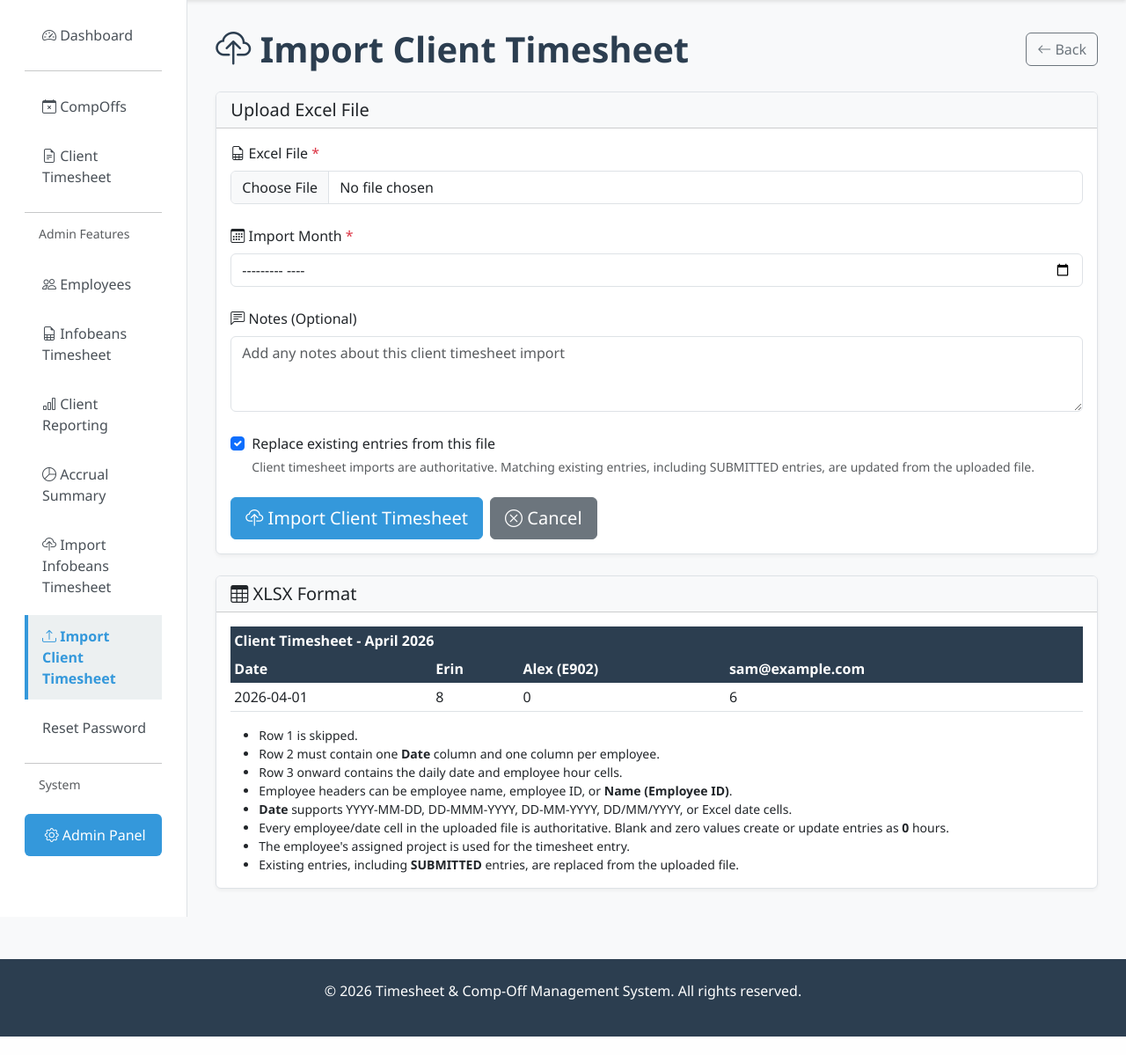
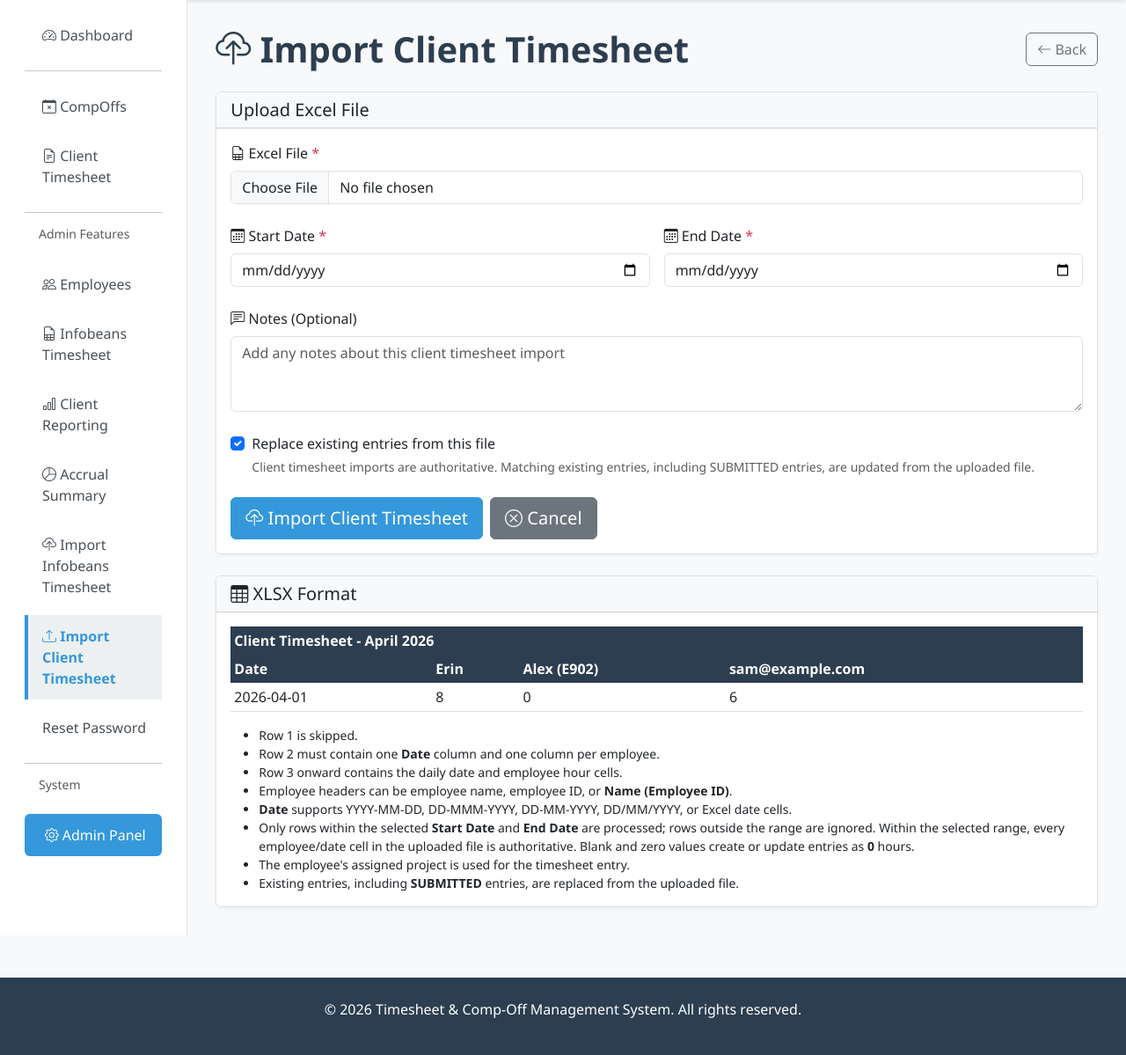
Before and after one commit to umeshrathi-developer/SMBC-Timemaster, a Django app: page /timesheet/import-client-timesheet/ in a window 1280 px wide. Shown: the part 66-1265 px from the top of the page at 88% size. Before the commit the page ends 1244 px from the top, so only its background shows below. Run offline with Django 4.2, Linux system fonts and the light colour scheme; the visitor is signed in with stand-in values (Sample User, id 1).

Commit message:
Compoff status to Taken on Timesheet submission and date range for timesheet import

```diff
--- a/templates/timesheet/import_client_timesheet.html
+++ b/templates/timesheet/import_client_timesheet.html
@@ -47,19 +47,35 @@
                         {% endif %}
                     </div>
 
-                    <div class="mb-4">
-                        <label for="{{ form.import_date.id_for_label }}" class="form-label">
-                            <i class="bi bi-calendar3"></i> Import Month
+                    <div class="row g-3 mb-4">
+                        <div class="col-md-6">
+                            <label for="{{ form.start_date.id_for_label }}" class="form-label">
+                                <i class="bi bi-calendar3"></i> Start Date
                                 <span class="text-danger">*</span>
                             </label>
-                        {{ form.import_date }}
-                        {% if form.import_date.errors %}
+                            {{ form.start_date }}
+                            {% if form.start_date.errors %}
                             <div class="text-danger small mt-1">
-                            {% for error in form.import_date.errors %}
+                                {% for error in form.start_date.errors %}
                                 <div>{{ error }}</div>
                                 {% endfor %}
                             </div>
                             {% endif %}
+                        </div>
+                        <div class="col-md-6">
+                            <label for="{{ form.end_date.id_for_label }}" class="form-label">
+                                <i class="bi bi-calendar3"></i> End Date
+                                <span class="text-danger">*</span>
+                            </label>
+                            {{ form.end_date }}
+                            {% if form.end_date.errors %}
+                            <div class="text-danger small mt-1">
+                                {% for error in form.end_date.errors %}
+                                <div>{{ error }}</div>
+                                {% endfor %}
+                            </div>
+                            {% endif %}
+                        </div>
                     </div>
 
                     <div class="mb-4">
@@ -139,6 +155,12 @@
                         <div class="border rounded p-3">
                             <div class="text-muted small">CompOff Removed</div>
                             <strong>{{ result.compoff_deleted_count|default:0 }}</strong>
+                        </div>
+                    </div>
+                    <div class="col-md-2">
+                        <div class="border rounded p-3">
+                            <div class="text-muted small">CompOff Taken</div>
+                            <strong>{{ result.compoff_taken_count|default:0 }}</strong>
                         </div>
                     </div>
                 </div>
@@ -258,7 +280,7 @@
                     <li>Row 3 onward contains the daily date and employee hour cells.</li>
                     <li>Employee headers can be employee name, employee ID, or <strong>Name (Employee ID)</strong>.</li>
                     <li><strong>Date</strong> supports YYYY-MM-DD, DD-MMM-YYYY, DD-MM-YYYY, DD/MM/YYYY, or Excel date cells.</li>
-                    <li>Every employee/date cell in the uploaded file is authoritative. Blank and zero values create or update entries as <strong>0</strong> hours.</li>
+                    <li>Only rows within the selected <strong>Start Date</strong> and <strong>End Date</strong> are processed; rows outside the range are ignored. Within the selected range, every employee/date cell in the uploaded file is authoritative. Blank and zero values create or update entries as <strong>0</strong> hours.</li>
                     <li>The employee's assigned project is used for the timesheet entry.</li>
                     <li>Existing entries, including <strong>SUBMITTED</strong> entries, are replaced from the uploaded file.</li>
                 </ul>
--- a/timesheet/forms.py
+++ b/timesheet/forms.py
@@ -376,14 +376,23 @@ class TimesheetImportForm(forms.Form):
 
 class ClientTimesheetImportForm(forms.Form):
     """Form for importing client timesheet entries from XLSX files."""
-    import_date = forms.DateField(
-        label='Import Month',
-        input_formats=['%Y-%m', '%Y-%m-%d'],
-        widget=forms.DateInput(format='%Y-%m', attrs={
+    start_date = forms.DateField(
+        label='Start Date',
+        input_formats=['%Y-%m-%d'],
+        widget=forms.DateInput(format='%Y-%m-%d', attrs={
             'class': 'form-control',
-            'type': 'month',
+            'type': 'date',
         }),
-        help_text='Select the month this client timesheet is for.'
+        help_text='Start date for the timesheet import (inclusive).'
+    )
+    end_date = forms.DateField(
+        label='End Date',
+        input_formats=['%Y-%m-%d'],
+        widget=forms.DateInput(format='%Y-%m-%d', attrs={
+            'class': 'form-control',
+            'type': 'date',
+        }),
+        help_text='End date for the timesheet import (inclusive).'
     )
     file = forms.FileField(
         label='Client Timesheet XLSX File',
@@ -412,6 +421,16 @@ class ClientTimesheetImportForm(forms.Form):
         }),
         help_text='Client timesheet imports are authoritative. Matching existing entries, including SUBMITTED entries, are updated from the uploaded file.'
     )
+
+    def clean(self):
+        cleaned = super().clean()
+        start = cleaned.get('start_date')
+        end = cleaned.get('end_date')
+        if not start or not end:
+            raise forms.ValidationError('Both start date and end date are required for client timesheet import.')
+        if end < start:
+            raise forms.ValidationError('End date cannot be before start date.')
+        return cleaned
 
     def clean_file(self):
         """Validate file is an Excel file."""
--- a/timesheet/views.py
+++ b/timesheet/views.py
@@ -414,13 +414,15 @@ def auto_deduct_compoff_for_missing_weekdays(employee, selected_date):
         if current.weekday() < 5:
             # Check if it's a holiday (PUBLIC_HOLIDAY or SPECIAL_HOLIDAY)
             if not is_holiday_date(current, employee=employee, exclude_special=True):
-                # Check if employee has any timesheet entry for this date
-                has_entry = TimesheetEntry.objects.filter(
+                # Check if employee has any submitted positive hours for this date.
+                has_positive_submitted_hours = TimesheetEntry.objects.filter(
                     employee=employee,
-                    date=current
+                    date=current,
+                    status='SUBMITTED',
+                    hours__gt=0,
                 ).exists()
 
-                if not has_entry:
+                if not has_positive_submitted_hours:
                     missing_dates.append(current)
 
         current += timedelta(days=1)
@@ -449,7 +451,7 @@ def auto_deduct_compoff_for_missing_weekdays(employee, selected_date):
 def auto_deduct_compoff_for_missing_weekdays_in_range(employee, from_date, to_date):
     """Mark PENDING CompOffs as TAKEN for missing weekday entries in a date range.
 
-    For each weekday (Mon-Fri) with no timesheet entry, deduct one PENDING CompOff.
+    For each weekday (Mon-Fri) with no submitted positive hours, deduct one PENDING CompOff.
     """
     # Find missing weekdays in the range
     missing_dates = []
@@ -457,13 +459,23 @@ def auto_deduct_compoff_for_missing_weekdays_in_range(employee, from_date, to_da
 
     while current <= to_date:
         if current.weekday() < 5 and not is_holiday_date(current, employee=employee, exclude_special=False):
-            if not TimesheetEntry.objects.filter(employee=employee, date=current).exists():
+            has_positive_submitted_hours = TimesheetEntry.objects.filter(
+                employee=employee,
+                date=current,
+                status='SUBMITTED',
+                hours__gt=0,
+            ).exists()
+            if not has_positive_submitted_hours:
                 missing_dates.append(current)
         current += timedelta(days=1)
 
     # For each missing date, deduct the oldest PENDING CompOff
     compoff_deducted = 0
     for missing_date in missing_dates:
+        # Get oldest PENDING Comp-Off for this employee
+        if CompOff.objects.filter(employee=employee, status='TAKEN', compoff_date=missing_date).exists():
+            continue
+
         # Get oldest PENDING Comp-Off for this employee
         oldest_compoff = CompOff.objects.filter(
             employee=employee,
@@ -526,7 +538,11 @@ def create_compoff_for_submitted_entry_if_eligible(entry):
 def sync_compoff_after_timesheet_correction(entry, original_employee, original_date):
     """Keep pending CompOff records aligned after an admin correction."""
     delete_pending_compoff_for_workday(original_employee, original_date)
-    return create_compoff_for_submitted_entry_if_eligible(entry)
+    created = create_compoff_for_submitted_entry_if_eligible(entry)
+    auto_deduct_compoff_for_missing_weekdays_in_range(entry.employee, entry.date, entry.date)
+    if original_employee != entry.employee or original_date != entry.date:
+        auto_deduct_compoff_for_missing_weekdays_in_range(original_employee, original_date, original_date)
+    return created
 
 
 
@@ -1774,15 +1790,26 @@ def timesheet_entry_delete(request, pk):
 
     date_str = entry.date.strftime('%Y-%m-%d')
     deleted_compoffs = 0
+    correction_employee = entry.employee
+    correction_date = entry.date
     if admin:
         deleted_compoffs = delete_pending_compoff_for_workday(entry.employee, entry.date)
 
     # Delete the timesheet entry
     entry.delete()
+    compoffs_taken = 0
+    if admin:
+        compoffs_taken = auto_deduct_compoff_for_missing_weekdays_in_range(
+            correction_employee,
+            correction_date,
+            correction_date
+        )
 
     message = f'Entry for {date_str} deleted successfully!'
     if deleted_compoffs:
         message += f' Removed {deleted_compoffs} pending CompOff.'
+    if compoffs_taken:
+        message += f' Marked {compoffs_taken} pending CompOff as taken.'
     return JsonResponse({'success': True, 'message': message})
 
 
@@ -2163,13 +2190,15 @@ def import_client_timesheet_entries(request):
         form = ClientTimesheetImportForm(request.POST, request.FILES)
         if form.is_valid():
             uploaded_file = form.cleaned_data['file']
-            import_date = form.cleaned_data['import_date']
+            start_date = form.cleaned_data['start_date']
+            end_date = form.cleaned_data['end_date']
             notes = form.cleaned_data.get('notes', '')
             overwrite_drafts = form.cleaned_data['overwrite_drafts']
             result = import_entries(
                 uploaded_file,
                 overwrite_drafts=overwrite_drafts,
-                import_date=import_date,
+                start_date=start_date,
+                end_date=end_date,
                 notes=notes
             )
 
@@ -2177,15 +2206,17 @@ def import_client_timesheet_entries(request):
 
             if result['success']:
                 TimesheetImportLog.objects.create(
-                    import_date=import_date,
+                    import_date=start_date,
                     uploaded_by=request.user,
                     notes=(
                         f"Client Timesheet Import\n"
+                        f"Start: {start_date} End: {end_date}\n"
                         f"Created: {result['created_count']}\n"
                         f"Updated: {result['updated_count']}\n"
                         f"Skipped: {result['skipped_count']}\n"
                         f"CompOffs created: {result.get('compoff_created_count', 0)}\n"
                         f"Pending CompOffs removed: {result.get('compoff_deleted_count', 0)}\n"
+                        f"Pending CompOffs marked taken: {result.get('compoff_taken_count', 0)}\n"
                         f"{notes}"
                     ).strip()
                 )
@@ -2196,11 +2227,12 @@ def import_client_timesheet_entries(request):
                 )
                 messages.success(
                     request,
-                    f"Client timesheet import completed. "
+                    f"Client timesheet import completed for {start_date} to {end_date}. "
                     f"Created {result['created_count']}, updated {result['updated_count']}, "
                     f"skipped {result['skipped_count']} entries, "
                     f"created {result.get('compoff_created_count', 0)} CompOff(s), "
-                    f"removed {result.get('compoff_deleted_count', 0)} pending CompOff(s)."
+                    f"removed {result.get('compoff_deleted_count', 0)} pending CompOff(s), "
+                    f"marked {result.get('compoff_taken_count', 0)} pending CompOff(s) as taken."
                 )
                 return render(
                     request,
```
Also changed, not shown: timesheet/tests.py (+75 -0 lines), timesheet/utils.py (+99 -11 lines). Lines whose indentation alone changed are shown as unchanged.
